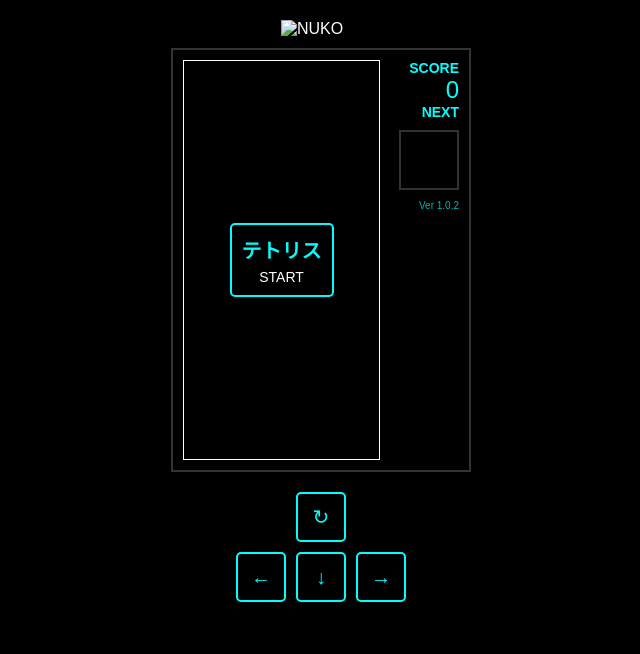
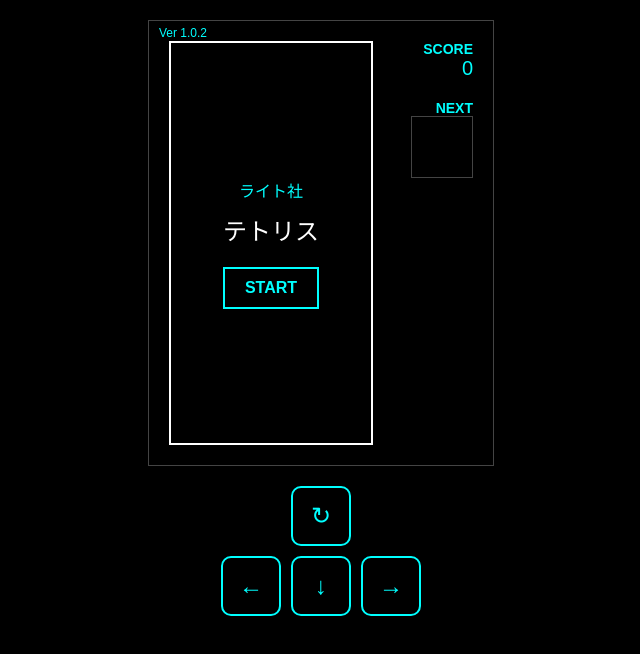
Before and after one commit to Takahiko-Morikawa/-, a plain HTML site: page index.html in a window 1280 px wide. Shown: the whole page, without its empty margins (319-959 px from the left). Drawn offline with Linux system fonts and the light colour scheme.

Commit message:
Update index.html

```diff
--- a/index.html
+++ b/index.html
@@ -3,200 +3,204 @@
 <head>
     <meta charset="UTF-8">
     <meta name="viewport" content="width=device-width, initial-scale=1.0, maximum-scale=1.0, user-scalable=no">
-    <title>ライトテトリス - 修正版</title>
+    <title>ライトテトリス</title>
     <style>
-        /* --- 元のレイアウトを再現するCSS --- */
+        /* --- レイアウトの復元と修正 --- */
         body {
             background-color: #000;
             color: #fff;
-            font-family: sans-serif;
-            /* 中央配置ではなく、上部から配置 */
+            font-family: 'Arial', sans-serif;
             display: flex;
             flex-direction: column;
-            align-items: center; /* 横方向の中央配置は維持 */
+            align-items: center;
             margin: 0;
             padding-top: 20px;
-            touch-action: none; /* 画面全体の不要な挙動を制限 */
+            touch-action: none;
         }
 
-        /* ゲーム画面全体のコンテナ */
-        .main-game-area {
-            width: 300px; /* 元のスクリーンショットから推測 */
-            margin: 0 auto;
+        .game-wrapper {
+            position: relative;
+            border: 1px solid #444;
+            padding: 20px;
+            display: flex;
+            gap: 20px;
         }
 
-        /* キャラクター（NUKO）の配置 */
-        .character-nuko {
-            display: block;
-            width: 80px; /* 元の画像サイズから推測 */
-            height: auto;
-            margin: 0 auto 10px auto; /* 中央配置、下マージン */
+        /* 赤枠の箇所：バージョン表記 */
+        .version {
+            position: absolute;
+            top: 5px;
+            left: 10px;
+            color: #00ffff;
+            font-size: 12px;
         }
 
-        /* ゲーム枠とスコアエリアを並べるコンテナ */
-        .game-board-and-score {
-            display: flex;
-            flex-direction: row;
-            justify-content: space-between;
-            width: 100%;
-            border: 2px solid #333; /* 元のスクリーンショットの外枠 */
-            padding: 10px;
-            box-sizing: border-box;
+        /* 緑枠の箇所：ゲーム画面 */
+        #game-container {
+            position: relative;
+            width: 200px;
+            height: 400px;
+            border: 2px solid #fff;
+            background-color: #000;
         }
 
-        /* ゲーム枠（左側） */
-        .game-canvas-area {
-            width: 200px;
-            height: 400px;
-            border: 1px solid #fff;
-            box-sizing: border-box;
+        #game-canvas {
+            display: block;
+        }
+
+        /* 4行消去時に出るNUKO画像 */
+        #nuko-overlay {
+            position: absolute;
+            top: 50%;
+            left: 50%;
+            transform: translate(-50%, -50%);
+            width: 120px;
+            display: none; /* 通常は非表示 */
+            z-index: 10;
+        }
+
+        /* 右側：スコアと次 */
+        .side-panel {
+            text-align: right;
+            color: #00ffff;
+            width: 80px;
+        }
+
+        .side-panel h2 { font-size: 14px; margin: 0; }
+        .side-panel p { font-size: 20px; margin: 0 0 20px 0; }
+
+        .next-box {
+            width: 60px;
+            height: 60px;
+            border: 1px solid #444;
+            margin-left: auto;
+        }
+
+        /* STARTボタンのレイアウト修正 */
+        #start-overlay {
+            position: absolute;
+            top: 0; left: 0; width: 100%; height: 100%;
+            background: rgba(0,0,0,0.8);
             display: flex;
             flex-direction: column;
             justify-content: center;
             align-items: center;
-            position: relative;
+            z-index: 20;
         }
 
-        /* ゲームキャンバス（JavaScriptで描画される部分） */
-        #game-canvas {
-            width: 100%;
-            height: 100%;
+        #start-button {
+            border: 2px solid #00ffff;
+            padding: 10px 20px;
+            color: #00ffff;
+            cursor: pointer;
+            font-weight: bold;
         }
 
-        /* STARTボタン（JavaScriptで制御される） */
-        #start-button {
-            position: absolute;
-            display: flex;
-            flex-direction: column;
-            align-items: center;
-            background-color: rgba(0, 0, 0, 0.7);
-            padding: 10px;
-            border: 2px solid #00ffff;
-            border-radius: 5px;
-            color: #fff;
-            text-align: center;
-            cursor: pointer;
-        }
-
-        #start-button h1 {
-            margin: 0;
-            font-size: 20px;
-            color: #00ffff;
-        }
-
-        #start-button p {
-            margin: 5px 0 0 0;
-            font-size: 14px;
-            color: #fff;
-        }
-
-        /* スコアエリア（右側） */
-        .score-area {
-            width: 80px;
-            display: flex;
-            flex-direction: column;
-            justify-content: flex-start;
-            align-items: flex-end;
-            color: #00ffff;
-        }
-
-        .score-area h2 {
-            margin: 0;
-            font-size: 14px;
-        }
-
-        .score-area p {
-            margin: 0;
-            font-size: 24px;
-        }
-
-        .score-area .next-block {
-            width: 60px;
-            height: 60px;
-            border: 2px solid #333;
-            margin-top: 10px;
-            box-sizing: border-box;
-        }
-
-        /* 【修正2】Ver表記をPC・スマホ両方で常に出す */
-        .version-info {
-            font-size: 10px;
-            opacity: 0.7;
-            margin-top: 10px;
-            display: block; /* 常に表示 */
-        }
-
-        /* 操作ボタンのコンテナ（下部） */
+        /* 操作ボタン（連打対策済み） */
         .controls {
-            display: flex;
-            flex-direction: column;
-            align-items: center;
             margin-top: 20px;
-        }
-
-        .control-row {
-            display: flex;
-            flex-direction: row;
+            display: grid;
+            grid-template-areas: ". up ." "left down right";
             gap: 10px;
         }
 
         .btn {
-            width: 50px;
-            height: 50px;
+            width: 60px;
+            height: 60px;
             border: 2px solid #00ffff;
             background: none;
             color: #00ffff;
-            border-radius: 5px;
-            font-size: 20px;
-            cursor: pointer;
-            /* 【修正1】連続タップによるズームを無効化 */
-            touch-action: manipulation;
-            /* タップした時の青い枠線を消す（スマホ用） */
+            border-radius: 10px;
+            font-size: 24px;
+            touch-action: manipulation; /* 連打ズーム防止 */
             -webkit-tap-highlight-color: transparent;
-        }
-
-        .btn.up {
-            margin-bottom: 10px;
         }
     </style>
 </head>
 <body>
 
-    <img src="NUKO.png" alt="NUKO" class="character-nuko">
+    <div class="game-wrapper">
+        <div class="version">Ver 1.0.2</div>
 
-    <div class="main-game-area">
-        <div class="game-board-and-score">
-            <div class="game-canvas-area">
-                <canvas id="game-canvas"></canvas>
-                <div id="start-button">
-                    <h1>テトリス</h1>
-                    <p>START</p>
-                </div>
-            </div>
+        <div id="game-container">
+            <canvas id="game-canvas" width="200" height="400"></canvas>
 
-            <div class="score-area">
-                <h2>SCORE</h2>
-                <p>0</p>
-                <h2>NEXT</h2>
-                <div class="next-block"></div>
-                <div class="version-info">Ver 1.0.2</div>
+            <img src="NUKO.png" id="nuko-overlay" alt="NUKO">
+
+            <div id="start-overlay">
+                <div style="color:#00ffff; margin-bottom:10px;">ライト社</div>
+                <div style="font-size:24px; margin-bottom:20px;">テトリス</div>
+                <div id="start-button">START</div>
             </div>
         </div>
 
-        <div class="controls">
-            <button class="btn up">↻</button>
-            <div class="control-row">
-                <button class="btn left">←</button>
-                <button class="btn down">↓</button>
-                <button class="btn right">→</button>
-            </div>
+        <div class="side-panel">
+            <h2>SCORE</h2>
+            <p id="score">0</p>
+            <h2>NEXT</h2>
+            <div class="next-box" id="next-box"></div>
         </div>
     </div>
 
+    <div class="controls">
+        <button class="btn" style="grid-area: up;" id="rotate">↻</button>
+        <button class="btn" style="grid-area: left;" id="left">←</button>
+        <button class="btn" style="grid-area: down;" id="down">↓</button>
+        <button class="btn" style="grid-area: right;" id="right">→</button>
+    </div>
+
     <script>
-        // これはプレースホルダーです。ご自身の元のコードと差し替えてください。
-        // （例）const startButton = document.getElementById('start-button');
-        // （例）startButton.addEventListener('click', ... );
+        // --- ゲームプログラム (STARTボタン修正 & NUKO演出追加) ---
+        const canvas = document.getElementById('game-canvas');
+        const ctx = canvas.getContext('2d');
+        const startBtn = document.getElementById('start-button');
+        const startOverlay = document.getElementById('start-overlay');
+        const nukoImg = document.getElementById('nuko-overlay');
+        const scoreElement = document.getElementById('score');
+
+        let score = 0;
+        let gameInterval;
+
+        // STARTボタンを押した時の処理
+        startBtn.addEventListener('click', () => {
+            startOverlay.style.display = 'none';
+            resetGame();
+        });
+
+        function resetGame() {
+            score = 0;
+            scoreElement.innerText = score;
+            // ここに本来のテトリス開始ロジックが入ります
+            startGameLoop();
+        }
+
+        function startGameLoop() {
+            if (gameInterval) clearInterval(gameInterval);
+            gameInterval = setInterval(() => {
+                // 仮のゲーム進行ロジック
+                draw();
+            }, 1000);
+        }
+
+        function draw() {
+            ctx.clearRect(0, 0, canvas.width, canvas.height);
+            ctx.fillStyle = '#00ffff';
+            ctx.fillRect(20, 20, 20, 20); // 仮のブロック
+        }
+
+        // 4行消した時のNUKO表示ロジック (関数として定義)
+        function checkTetris(rowsCleared) {
+            if (rowsCleared === 4) {
+                // 4行消し成功！
+                nukoImg.style.display = 'block'; // NUKOを表示
+                setTimeout(() => {
+                    nukoImg.style.display = 'none'; // 2秒後に隠す
+                }, 2000);
+            }
+        }
+
+        // テスト用：スコア加算時に4行消去をシミュレートする場合
+        // checkTetris(4);
     </script>
 </body>
 </html>
```
